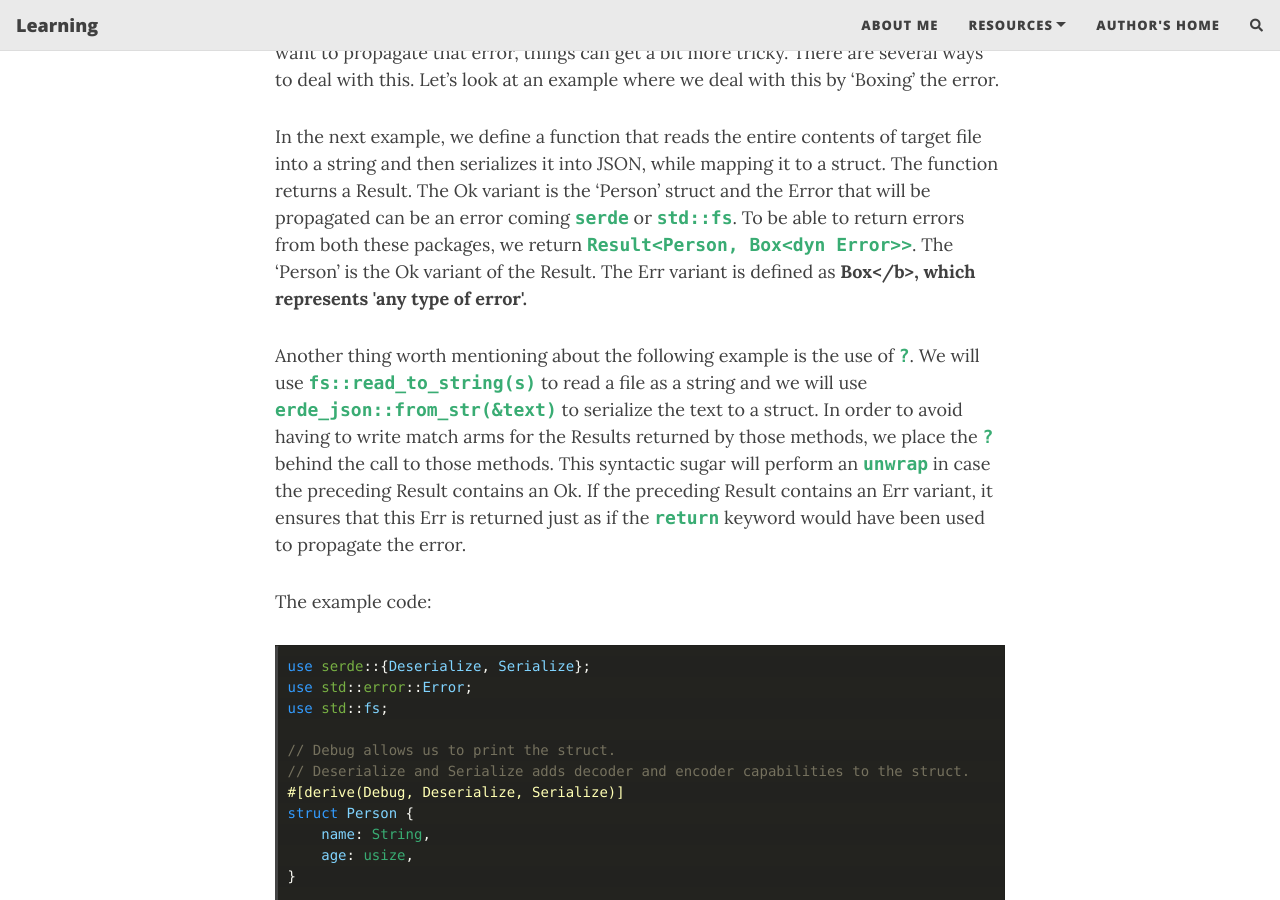
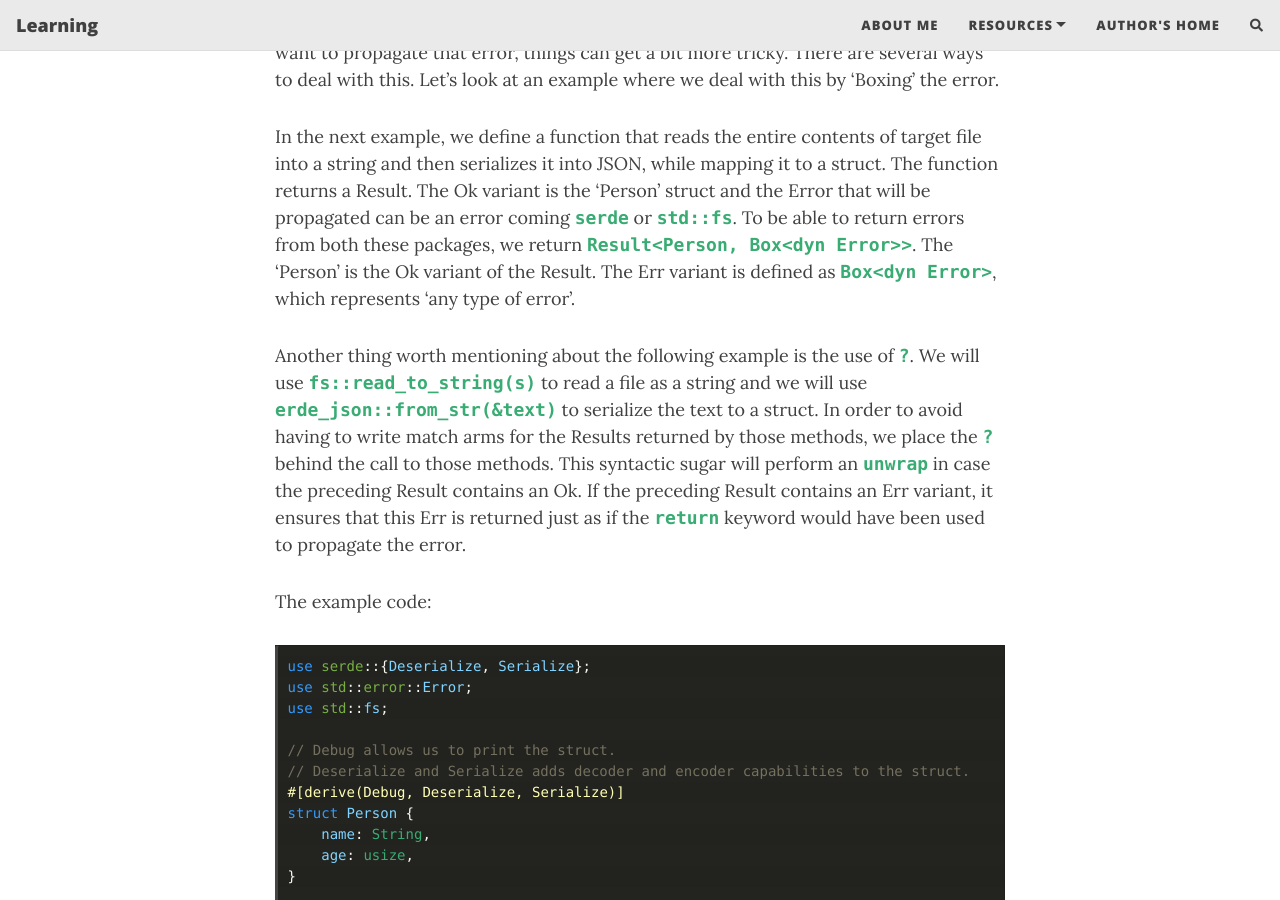
Before and after one commit to saidvandeklundert/learn, a Jekyll site: the page built from _posts/2021-08-15-rust-option-and-result.md, in a window 1280 px wide and 900 px high, scrolled down 15041 px. Built offline with Jekyll 4.4.1, drawn with Linux system fonts in a browser that asks for light colours; nearby versions of some CDN libraries; comment, search, counter and statistics services are not loaded.

Commit message:
rust error

```diff
--- a/_posts/2021-08-15-rust-option-and-result.md
+++ b/_posts/2021-08-15-rust-option-and-result.md
@@ -559,7 +559,7 @@ In addition to documentation and examples, unwrap has it's place in tests.
 
 Different projects oftentimes define their own errors. Searching a repo for something like `pub struct Error` or `pub enum Error` can sometimes reveal the errors defined for a project. But the thing is, different crates and projects might return their own error `type`. If you have a function that uses methods from a variety of projects, and you want to propagate that error, things can get a bit more tricky. There are several ways to deal with this. Let's look at an example where we deal with this by 'Boxing' the error.
 
-In the next example, we define a function that reads the entire contents of target file into a string and then serializes it into JSON, while mapping it to a struct. The function returns a Result. The Ok variant is the 'Person' struct and the Error that will be propagated can be an error coming `serde` or `std::fs`. To be able to return errors from both these packages, we return `Result<Person, Box<dyn Error>>`. The 'Person' is the Ok variant of the Result. The Err variant is defined as <b>Box<dyn Error></b>, which represents 'any type of error'.
+In the next example, we define a function that reads the entire contents of target file into a string and then serializes it into JSON, while mapping it to a struct. The function returns a Result. The Ok variant is the 'Person' struct and the Error that will be propagated can be an error coming `serde` or `std::fs`. To be able to return errors from both these packages, we return `Result<Person, Box<dyn Error>>`. The 'Person' is the Ok variant of the Result. The Err variant is defined as `Box<dyn Error>`, which represents 'any type of error'.
 
 Another thing worth mentioning about the following example is the use of `?`. We will use `fs::read_to_string(s)` to read a file as a string and we will use `erde_json::from_str(&text)` to serialize the text to a struct. In order to avoid having to write match arms for the Results returned by those methods, we place the `?` behind the call to those methods. This syntactic sugar will perform an `unwrap` in case the preceding Result contains an Ok. If the preceding Result contains an Err variant, it ensures that this Err is returned just as if the `return` keyword would have been used to propagate the error.
 
```
